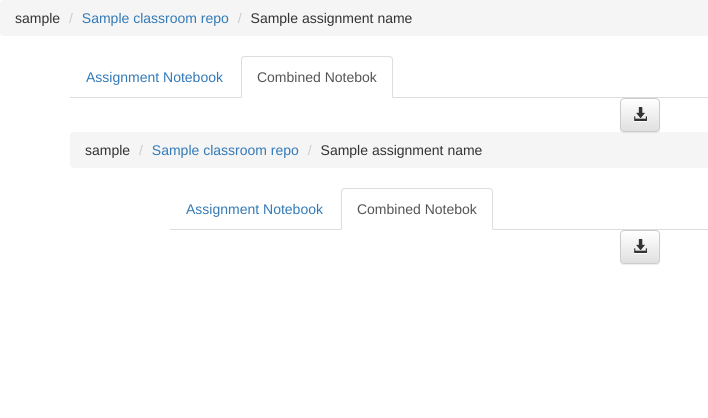
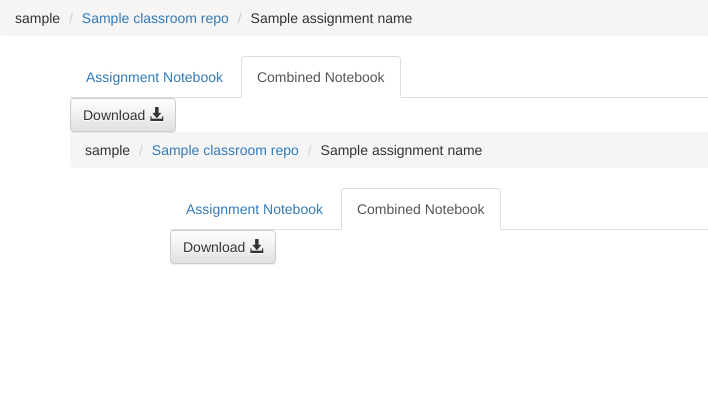
Before and after one commit to osteele/assignment-dashboard, a Flask app: template templates/assignment.html in a window 1280 px wide. Shown: the top 418 px of the page, without its empty margins (0-708 px from the left). Run offline with Flask 2, Linux system fonts and the light colour scheme; the template is opened without the code that fills it: most values are stand-ins (such as "Sample title", 1, 10 or a date in 2020); some libraries are stand-ins or nearby versions.

Commit message:
add text to the download button

```diff
--- a/templates/assignment.html
+++ b/templates/assignment.html
@@ -30,7 +30,7 @@
         <!-- Nav tabs -->
         <ul class="nav nav-tabs" role="tablist">
           <li role="presentation"><a href="#assignment" aria-controls="assignment" role="tab" data-toggle="tab">Assignment Notebook</a></li>
-          <li role="presentation" class="active"><a href="#collation" aria-controls="collation" role="tab" data-toggle="tab">Combined Notebok</a></li>
+          <li role="presentation" class="active"><a href="#collation" aria-controls="collation" role="tab" data-toggle="tab">Combined Notebook</a></li>
           <!-- <li role="presentation"><a href="#summary" aria-controls="summary" role="tab" data-toggle="tab">Summary</a></li> -->
         </ul>
 
@@ -41,10 +41,10 @@
           </div>
 
           <div role="tabpanel" class="tab-pane active" id="collation">
-            <div class="text-center">
+            <div class="xtext-center">
               <div class="btn-group" role="toolbar">
                 <a type="button" class="btn btn-default" title="download notebook" href="{{ collated_nb_download_url }}">
-                  <span class="glyphicon glyphicon-download-alt" aria-hidden="true"></span>
+                  Download <span class="glyphicon glyphicon-download-alt" aria-hidden="true"></span>
                 </a>
               </div>
             </div>
```
